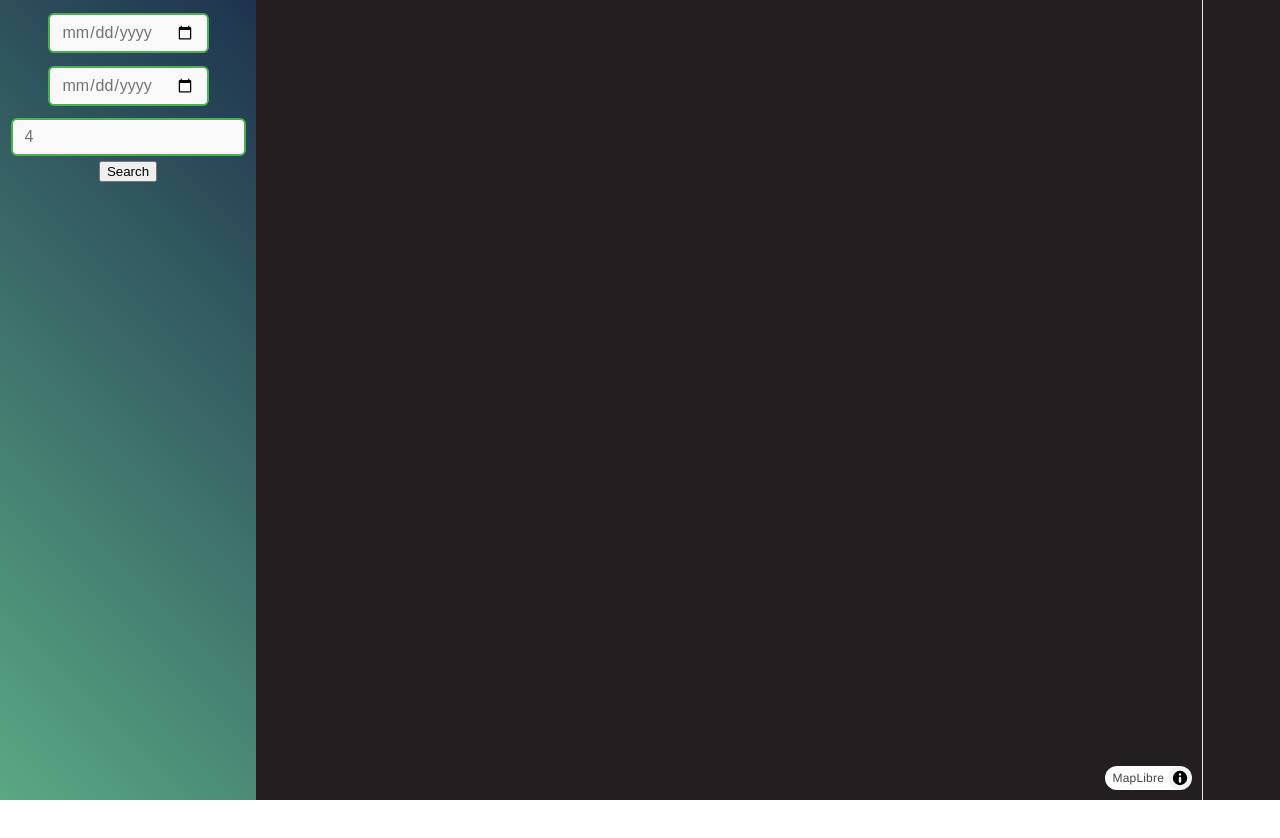
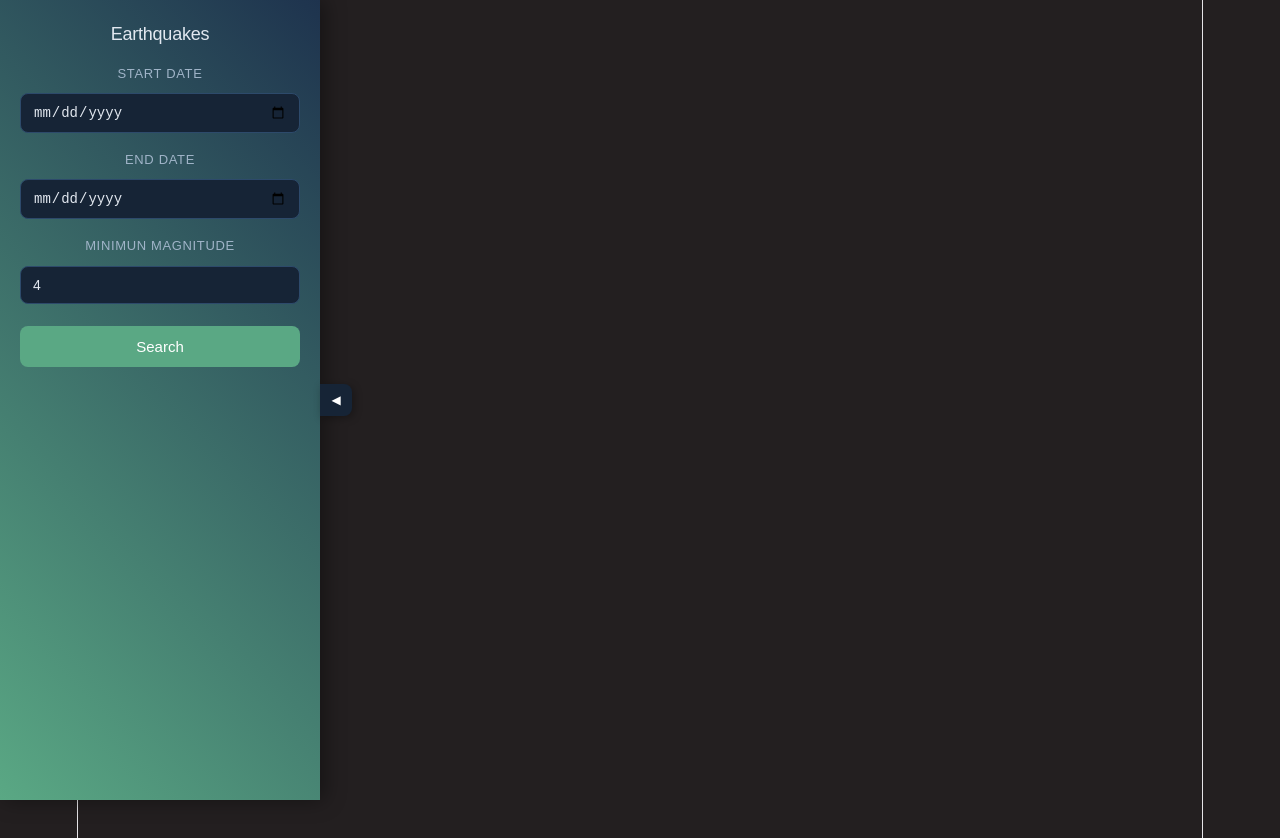
Before and after one commit to valentinazag/condor, a React (Vite) app: page / in a window 1280 px wide. Shown: the top 838 px of the page. Before the commit the page ends 800 px from the top, so only its background shows below. Built offline with nearby package versions, Linux system fonts and the light colour scheme; no server answers.

Commit message:
fixing sidebar style

```diff
--- a/src/App.css
+++ b/src/App.css
@@ -53,3 +53,124 @@ body {
 .popup-time {
 	color: #666;
 }
+
+.side-bar {
+	width: 320px;
+	height: 100vh;
+	position: fixed;
+	left: 0;
+	top: 0;
+	background: linear-gradient(45deg, #5aa884, #1e334e);
+	box-shadow: 4px 0 20px rgba(0, 0, 0, 0.4);
+	transition: transform 0.3s ease;
+	z-index: 10;
+	display: flex;
+	flex-direction: column;
+}
+
+.side-bar--open {
+	transform: translateX(0);
+}
+
+.side-bar--closed {
+	transform: translateX(-320px);
+}
+
+.side-bar__toggle {
+	position: absolute;
+	right: -10%;
+	top: 50%;
+	transform: translateY(-50%);
+	width: 32px;
+	height: 32px;
+	background: #162436;
+	border: none;
+	border-radius: 0 8px 8px 0;
+	color: white;
+	cursor: pointer;
+	font-size: 12px;
+	box-shadow: 2px 2px 8px rgba(0, 0, 0, 0.3);
+	z-index: 11;
+}
+
+.side-bar__toggle:hover {
+	background: #0c131d;
+}
+
+.side-bar__content {
+	padding: 24px 20px;
+	display: flex;
+	flex-direction: column;
+	gap: 16px;
+	overflow-y: auto;
+	flex: 1;
+}
+
+.side-bar__title {
+	color: #e2e8f0;
+	font-size: 18px;
+	margin: 0;
+	font-family: sans-serif;
+}
+
+.filter-form {
+	display: flex;
+	flex-direction: column;
+	gap: 14px;
+}
+
+.filter-form__label {
+	display: flex;
+	flex-direction: column;
+	gap: 6px;
+	color: #a0b4c8;
+	font-size: 13px;
+	font-family: sans-serif;
+	text-transform: uppercase;
+	letter-spacing: 0.05em;
+}
+
+.filter-form__input {
+	padding: 10px 12px;
+	border: 1px solid #2d4a6b;
+	border-radius: 8px;
+	background-color: #162436;
+	color: #e2e8f0;
+	font-size: 14px;
+	outline: none;
+	transition: border-color 0.2s ease;
+}
+
+.filter-form__input:focus {
+	border-color: #5aa884;
+}
+
+.filter-form__button {
+	margin-top: 8px;
+	padding: 12px;
+	background: #5aa884;
+	color: white;
+	border: none;
+	border-radius: 8px;
+	font-size: 15px;
+	cursor: pointer;
+	transition: background 0.2s ease;
+}
+
+.filter-form__button:hover {
+	background: #4a9874;
+}
+
+.map-style {
+	width: 100%;
+	height: 100vh;
+	transition:
+		margin-left 0.3s ease,
+		width 0.3s ease;
+	margin-left: 0;
+}
+
+.map-style--sidebar-open {
+	margin-left: 320px;
+	width: calc(100% - 320px);
+}
--- a/src/App.tsx
+++ b/src/App.tsx
@@ -6,11 +6,15 @@ import type { FilterParams } from './types/FilterParams';
 
 function App() {
 	const [filters, setFilters] = useState<FilterParams | null>(null);
-
+	const [sidebarOpen, setSidebarOpen] = useState(true);
 	return (
 		<>
-			<MapContainer filters={filters} />
-			<SideBar onFilter={setFilters} />
+			<MapContainer filters={filters} sidebarOpen={sidebarOpen} />
+			<SideBar
+				onFilter={setFilters}
+				isOpen={sidebarOpen}
+				onToggle={() => setSidebarOpen((prev) => !prev)}
+			/>
 		</>
 	);
 }
--- a/src/components/Form.tsx
+++ b/src/components/Form.tsx
@@ -1,7 +1,6 @@
 import { useState } from 'react';
 import '../App.css';
 import type { SideBarProps } from '../types/SideBarProps';
-
 export function Form({ onFilter }: SideBarProps) {
 	const [starttime, setStarttime] = useState('');
 	const [endtime, setEndtime] = useState('');
@@ -13,32 +12,40 @@ export function Form({ onFilter }: SideBarProps) {
 	}
 
 	return (
-		<form onSubmit={handleSubmit}>
+		<form className="filter-form" onSubmit={handleSubmit}>
+			<label className="filter-form__label">
+				Start date
 				<input
 					type="date"
-				name="starttime"
-				id="starttime"
-				className="filter"
+					className="filter-form__input"
 					value={starttime}
 					onChange={(event) => setStarttime(event.target.value)}
 				/>
+			</label>
+			<label className="filter-form__label">
+				End date
 				<input
 					type="date"
-				name="endtime"
-				id="endtime"
-				className="filter"
+					className="filter-form__input"
 					value={endtime}
 					onChange={(event) => setEndtime(event.target.value)}
 				/>
+			</label>
+			<label className="filter-form__label">
+				Minimun magnitude
 				<input
 					type="number"
-				name="minmagnitude"
-				id="minmagnitude"
-				className="filter"
+					className="filter-form__input"
 					value={minmagnitude}
+					min={0}
+					max={10}
+					step={0.1}
 					onChange={(event) => setMinmagnitude(Number(event.target.value))}
 				/>
-			<button type="submit">Search</button>
+			</label>
+			<button className="filter-form__button" type="submit">
+				Search
+			</button>
 		</form>
 	);
 }
--- a/src/components/MapContainer.tsx
+++ b/src/components/MapContainer.tsx
@@ -7,9 +7,10 @@ import type { FilterParams } from '../types/FilterParams';
 
 type MapContainerProps = {
 	filters: FilterParams | null;
+	sidebarOpen: boolean;
 };
 
-export function MapContainer({ filters }: MapContainerProps) {
+export function MapContainer({ filters, sidebarOpen }: MapContainerProps) {
 	const mapContainer = useRef<HTMLDivElement>(null);
 	const mapRef = useRef<maplibregl.Map | null>(null);
 	const { earthquakes, loading, error } = useEarthquakes(filters);
@@ -77,8 +78,13 @@ export function MapContainer({ filters }: MapContainerProps) {
 			markersRef.current.push(marker);
 		});
 	}, [earthquakes]);
+
 	return (
 		<>
+			<div
+				ref={mapContainer}
+				className={`map-style ${sidebarOpen ? 'map-style--sidebar-open' : ''}`}
+			/>
 			{loading && <p>Loading...</p>}
 			{error && <p>Error: {error}</p>}
 			<div ref={mapContainer} className="map-style" />
--- a/src/components/SideBar.tsx
+++ b/src/components/SideBar.tsx
@@ -2,10 +2,18 @@ import '../App.css';
 import type { SideBarProps } from '../types/SideBarProps';
 import { Form } from './Form';
 
-export default function SideBar({ onFilter }: SideBarProps) {
+export default function SideBar({ onFilter, isOpen, onToggle }: SideBarProps) {
 	return (
-		<div className="side-bar">
-			<Form onFilter={onFilter} />
-		</div>
+		<aside
+			className={`side-bar ${isOpen ? 'side-bar--open' : 'side-bar--closed'}`}
+		>
+			<button type="button" className="side-bar__toggle" onClick={onToggle}>
+				{isOpen ? '◀' : '▶'}
+			</button>
+			<div className="side-bar__content">
+				<h2 className="side-bar__title">Earthquakes</h2>
+				<Form onFilter={onFilter} />
+			</div>
+		</aside>
 	);
 }
--- a/src/hooks/useEarthquakes.ts
+++ b/src/hooks/useEarthquakes.ts
@@ -39,7 +39,7 @@ export function useEarthquakes(filters: FilterParams | null) {
 				const parsed = v.parse(EarthquakeSchema, data);
 				setEarthquakes(parsed.features);
 			} catch (err) {
-				setError(err instanceof Error ? err.message : 'Error desconocido');
+				setError(err instanceof Error ? err.message : 'Error');
 			} finally {
 				setLoading(false);
 			}
--- a/src/types/SideBarProps.ts
+++ b/src/types/SideBarProps.ts
@@ -2,4 +2,6 @@ import type { FilterParams } from './FilterParams';
 
 export type SideBarProps = {
 	onFilter: (params: FilterParams) => void;
+	isOpen?: boolean;
+	onToggle?: () => void;
 };
```
Lines whose indentation alone changed are shown as unchanged.
